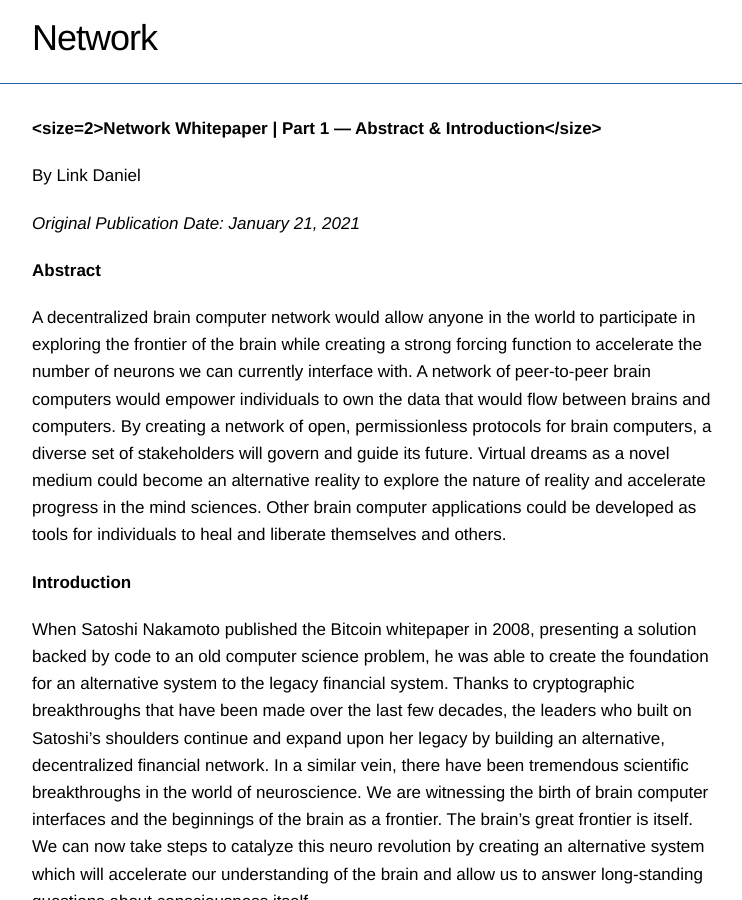
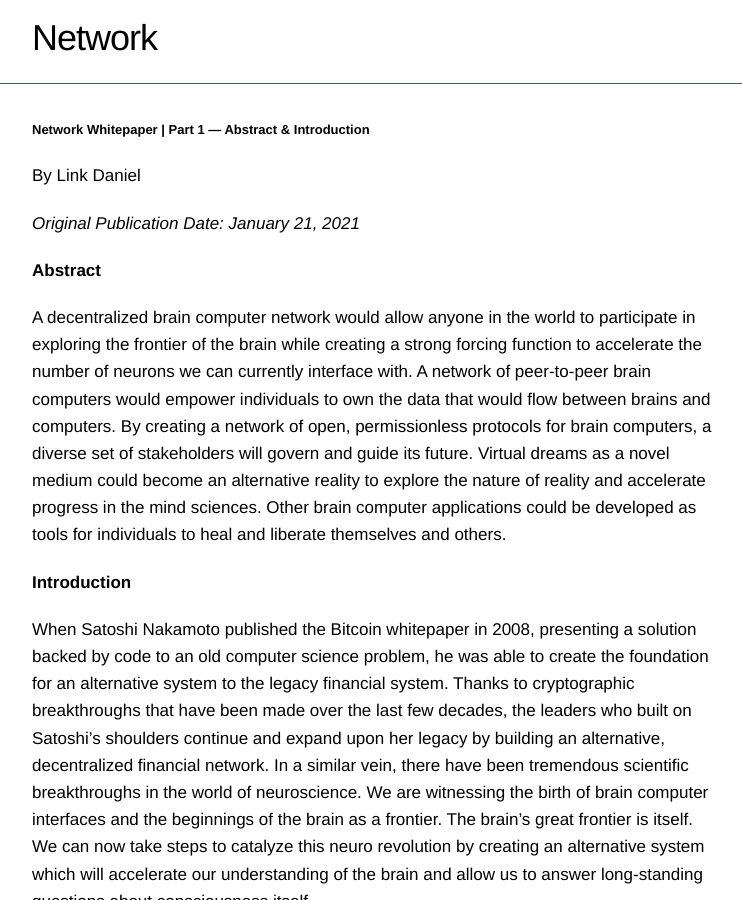
Before and after one commit to networkf/network.github.io, a Jekyll site: the page built from whitepaper21part1.md, in a window 1280 px wide and 900 px high. Shown: the whole window, without its empty margins (138-880 px from the left). Built offline with Jekyll 4.4.1, drawn with Linux system fonts in a browser that asks for light colours; some web fonts are replaced; our own code applies the rules of GitHub Pages for plain Markdown files; the repository's description, which GitHub fills in, is left out.

Commit message:
Update whitepaper21part1.md

```diff
--- a/whitepaper21part1.md
+++ b/whitepaper21part1.md
@@ -6,7 +6,7 @@ layout: default
 </head>
 ---
 
-<b><size=2>Network Whitepaper | Part 1 — Abstract & Introduction</size></b>
+<b><font size="2">Network Whitepaper | Part 1 — Abstract & Introduction</font></b>
 
 By Link Daniel
 
```
